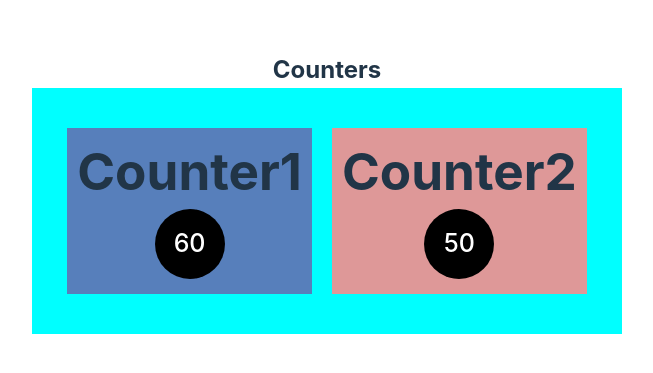
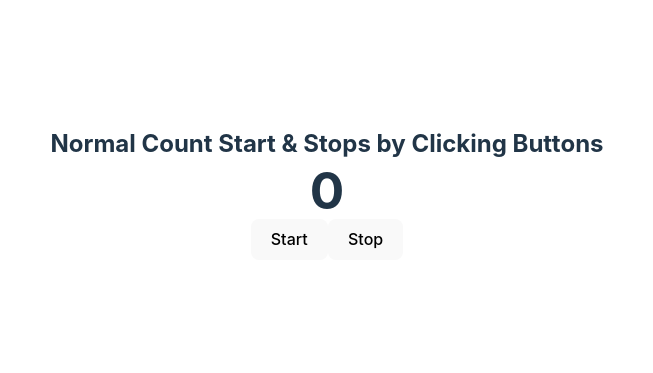
Before and after one commit to uphadeshrikant712/Daily-Coding-Challanges, a React (Vite) app in the folder 2.Tasks/: page / in a window 1280 px wide. Shown: the part 207-580 px from the top of the page, without its empty margins (313-966 px from the left). Built offline with nearby package versions, Linux system fonts and the light colour scheme.

Commit message:
Normal CountUP By Clicking using Start & Stop using UseRef

```diff
--- a/2.Tasks/src/App.jsx
+++ b/2.Tasks/src/App.jsx
@@ -25,6 +25,7 @@ import TextChange from './components/20.Alternate Text Change/TextChange';
 import BgChange from './components/21.Button BgChange UseState Advanced/BgChange';
 import CountUp from './components/22.CountUp Normal/CountUp';
 import CountUp2 from './components/22.Two CountUps/CountUp2';
+import C from './components/23.CountUP on OnClick/C';
 
 const App = () => {
   return (
@@ -74,8 +75,8 @@ const App = () => {
 
       {/* <CountUp /> */}
 
-      <CountUp2 />
-
+      {/* <CountUp2 /> */}
+      <C/>
     </div>
   )
 }
--- /dev/null
+++ b/2.Tasks/src/components/23.CountUP on OnClick/C.jsx
@@ -0,0 +1,32 @@
+import React, { useRef, useState } from 'react'
+
+const C = () => {
+  const [count, setCount] = useState(0);
+  const countRef = useRef(null);
+
+  const handleStart = () => {
+    if (!countRef.current) {
+      countRef.current = setInterval(() => {
+        setCount((prevCount) => prevCount + 5);
+      }, 100);
+    }
+  };
+  const handleStop = () =>
+  {
+    if (countRef.current)
+    {
+      clearInterval(countRef.current);
+      countRef.current = null;
+    }
+  }
+  return (
+    <div>
+      <h2>Normal Count Start & Stops by Clicking Buttons</h2>
+      <h1>{count}</h1>
+      <button onClick={handleStart}>Start</button>
+      <button onClick={handleStop}>Stop</button>
+    </div>
+  )
+}
+
+export default C
```
